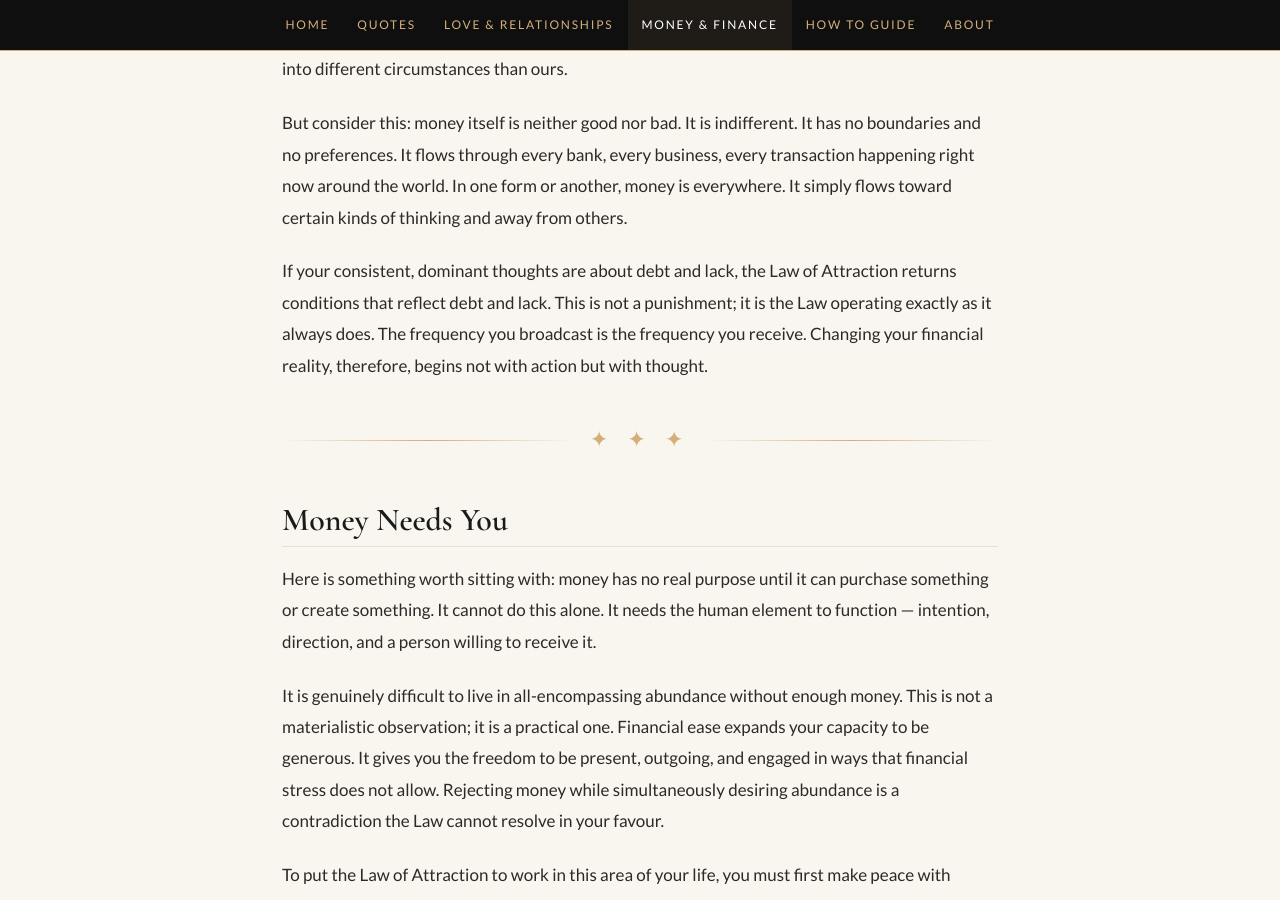
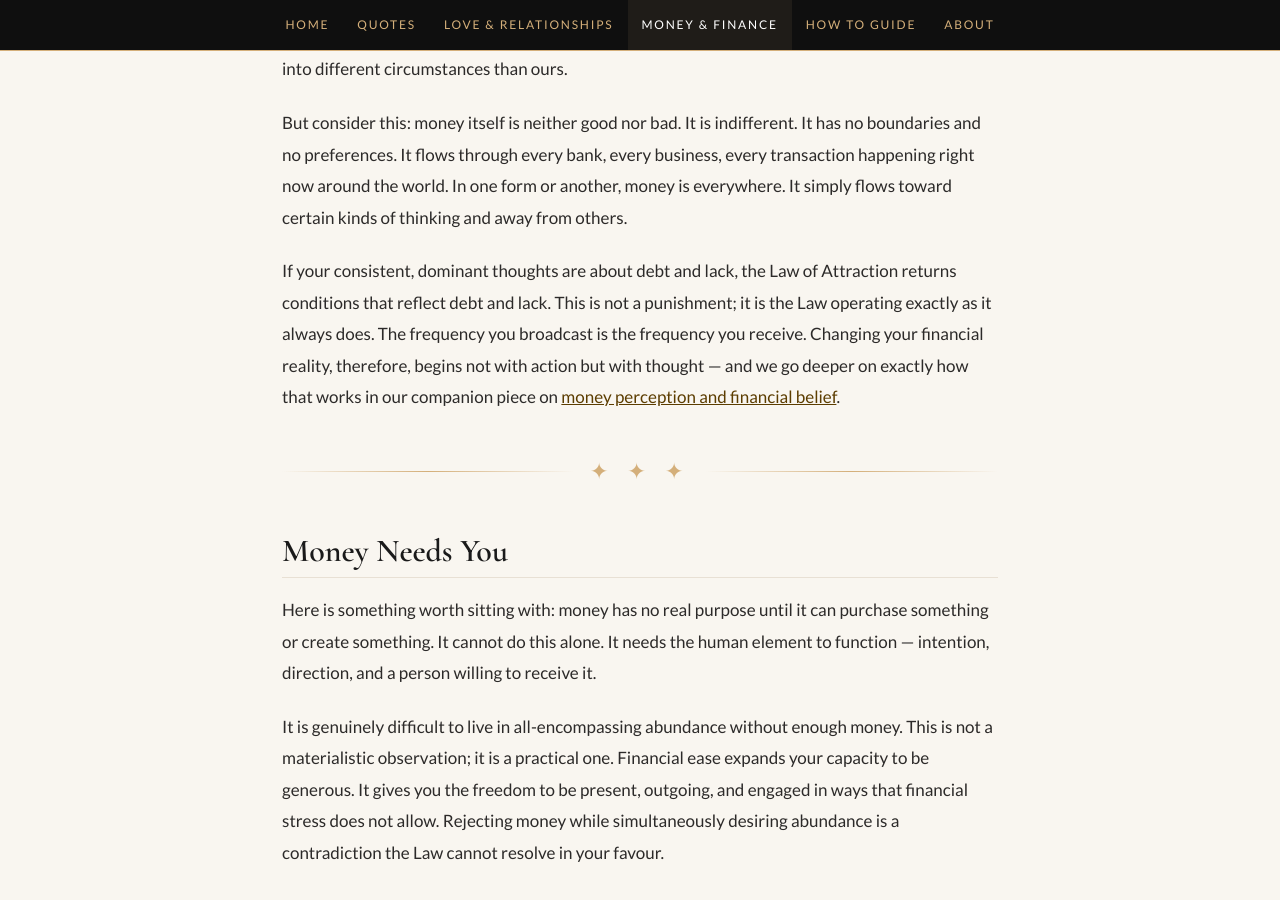
Before and after one commit to LOAC-Central/loacentral, a Jekyll site: the page built from law-attraction-money-abundance-101/ index.html, in a window 1280 px wide and 900 px high, scrolled down 2463 px. Built offline with Jekyll 4.4.1, drawn with Linux system fonts in a browser that asks for light colours.

Commit message:
Update  index.html

```diff
--- a/law-attraction-money-abundance-101/ index.html
+++ b/law-attraction-money-abundance-101/ index.html
@@ -316,7 +316,7 @@ permalink: /law-attraction-money-abundance-101/
 
     <p>But consider this: money itself is neither good nor bad. It is indifferent. It has no boundaries and no preferences. It flows through every bank, every business, every transaction happening right now around the world. In one form or another, money is everywhere. It simply flows toward certain kinds of thinking and away from others.</p>
 
-    <p>If your consistent, dominant thoughts are about debt and lack, the Law of Attraction returns conditions that reflect debt and lack. This is not a punishment; it is the Law operating exactly as it always does. The frequency you broadcast is the frequency you receive. Changing your financial reality, therefore, begins not with action but with thought.</p>
+    <p>If your consistent, dominant thoughts are about debt and lack, the Law of Attraction returns conditions that reflect debt and lack. This is not a punishment; it is the Law operating exactly as it always does. The frequency you broadcast is the frequency you receive. Changing your financial reality, therefore, begins not with action but with thought — and we go deeper on exactly how that works in our companion piece on <a href="/money-refocus/" style="color:#5c3d00;text-decoration:underline;">money perception and financial belief</a>.</p>
 
     <!-- ,,, -->
     <div class="section-divider" aria-hidden="true"><span>✦ ✦ ✦</span></div>
```
